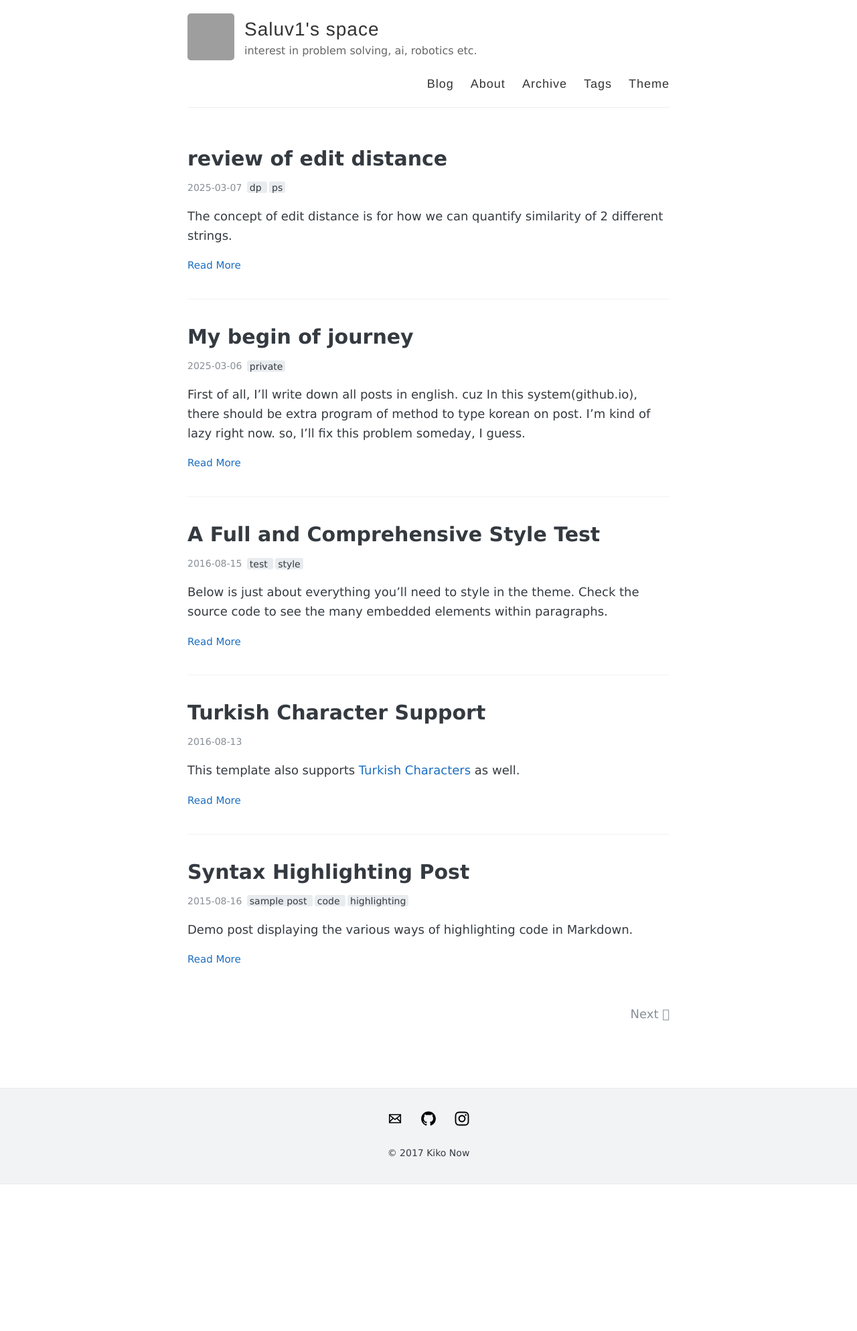
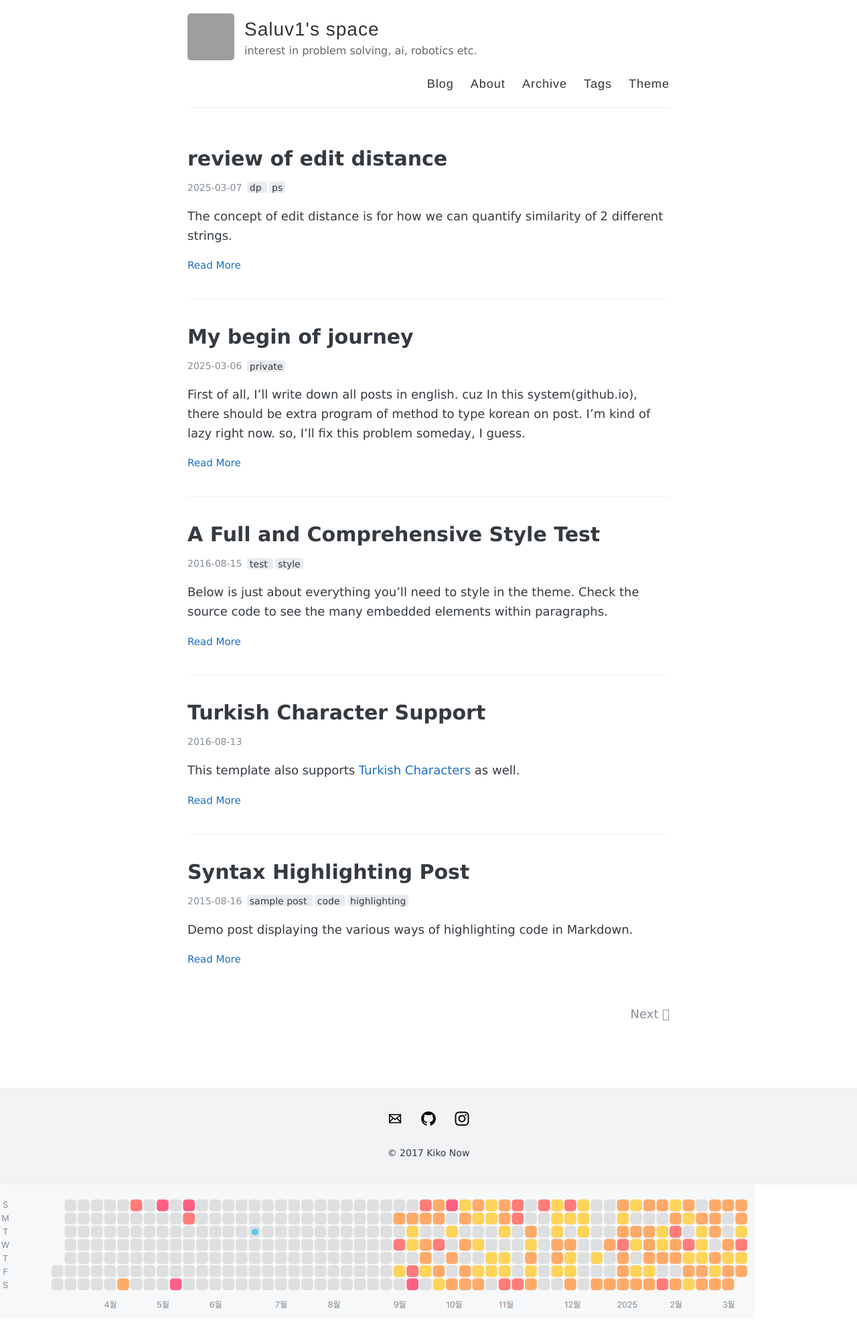
Before and after one commit to saluv1/saluv1.github.io, a Jekyll site: the page built from index.html, in a window 1280 px wide. Shown: the whole page at 67% size. Built offline with Jekyll 4.4.1, drawn with Linux system fonts in a browser that asks for light colours; the list of posts is cut into pages by our own code; before the commit the page ends 1768 px from its top, so only the background shows below that; grey boxes are pictures that could not be loaded.

Commit message:
Update default.html

```diff
--- a/_layouts/default.html
+++ b/_layouts/default.html
@@ -15,6 +15,9 @@
         </footer>
       </div>
     </div>
+    <div class="foot-source" style="text-align: center";>
+			 <img src="./images/strict.jpg" style="max-width: 100%;height: auto;"   class="img-responsive">
+	  </div>
 
     {% include analytics.html %}
   </body>
```
